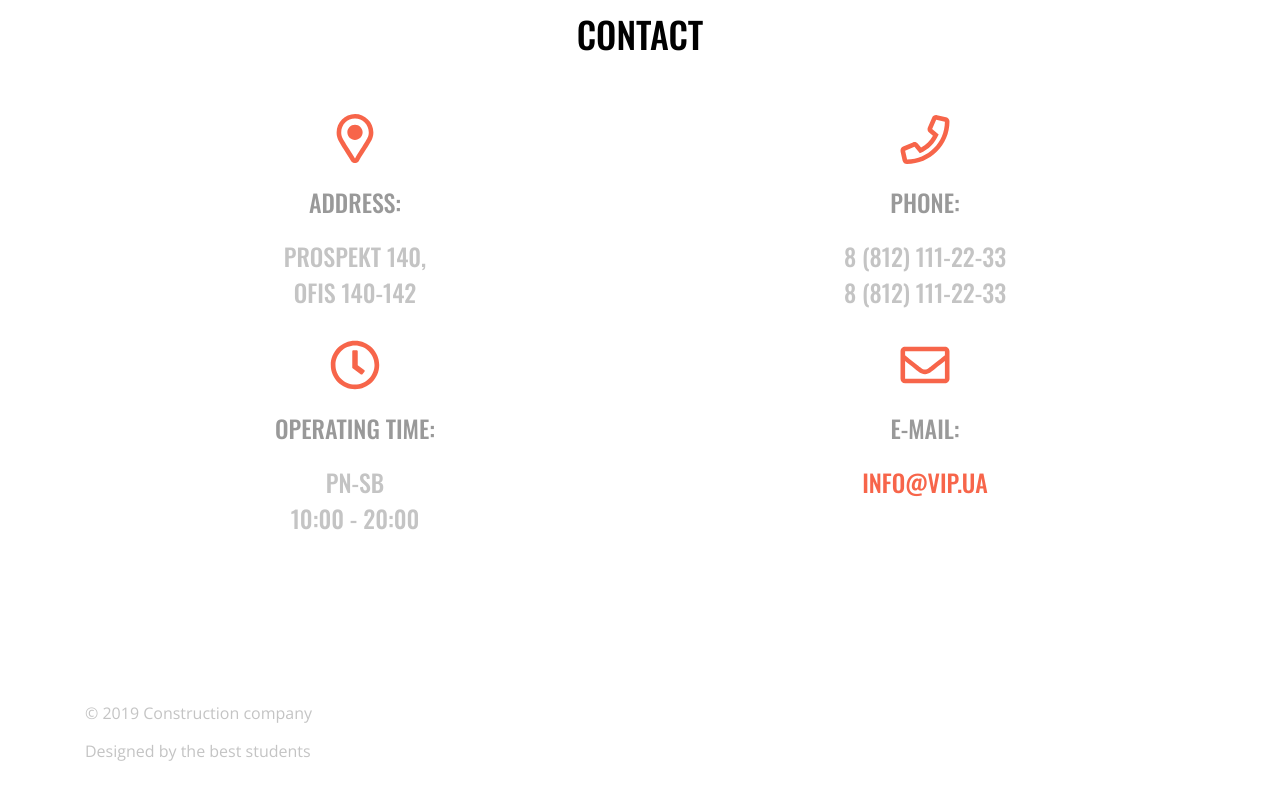
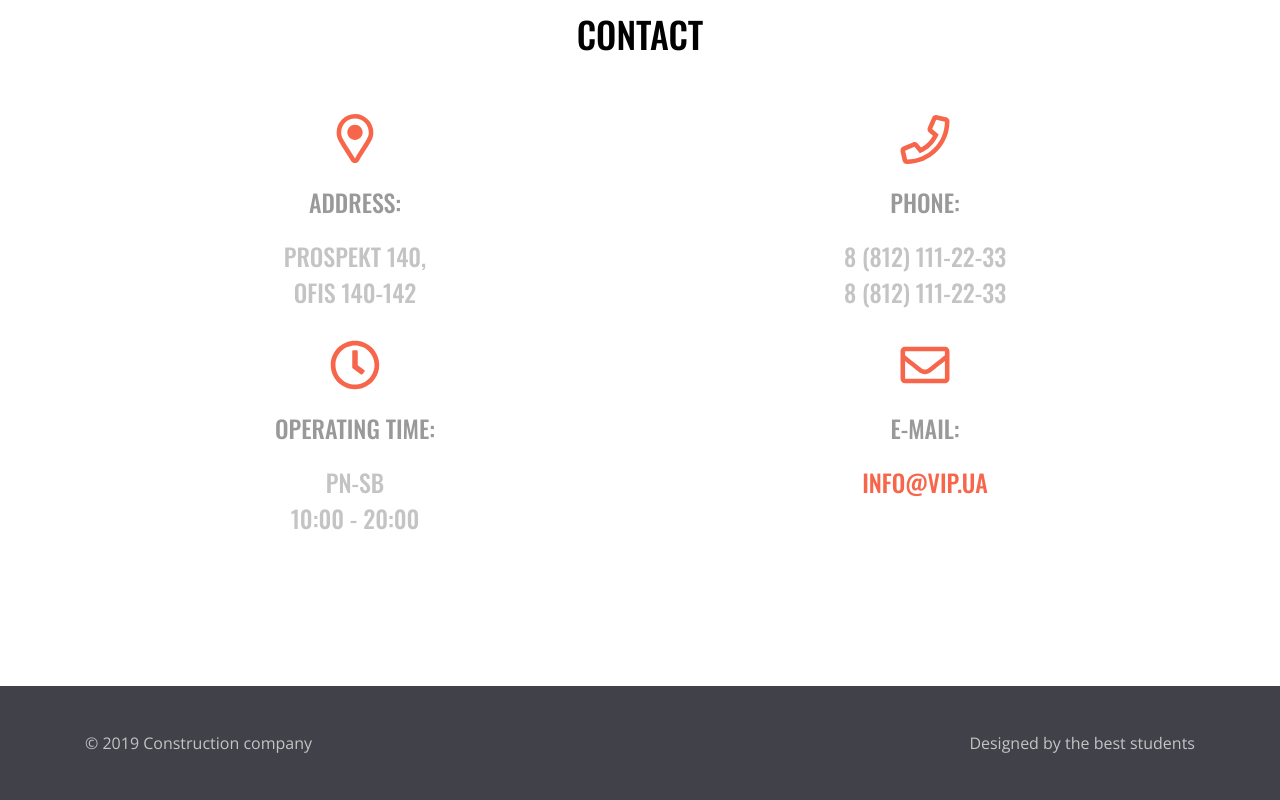
Before and after one commit to ShadePrima/figma-project-sait-2022, a plain HTML site: page index.html in a window 1280 px wide. Shown: the part 7154-7954 px from the top of the page. Before the commit the page ends 7932 px from the top, so only its background shows below. Drawn offline with nearby package versions, Linux system fonts and the light colour scheme.

Commit message:
add footer

```diff
--- a/css/style.css
+++ b/css/style.css
@@ -423,6 +423,10 @@ body {
   }
 }
 
+@media screen and (max-width: 425px) {
+
+}
+
 .services {
   padding: 150px 0;
 }
@@ -492,7 +496,9 @@ body {
   }
 }
 
-.portfolio {}
+.portfolio {
+
+}
 
 
 .portfolio__grid {
@@ -518,13 +524,12 @@ body {
   .portfolio__grid {
     grid-template-columns: repeat(1, 1fr);
   }
+  .portfolio__grid {
+    width: 100%;
+  }
 }
 
-@media screen and (max-width: 425px) {
-  .portfolio__img {
-    margin-left: 22px;
-  }
-}
+
 
 .question {
   padding-top: 150px;
@@ -789,9 +794,31 @@ body {
 
 }
 
-.footer {}
+.footer {
+  padding: 30px 0;
+  background-color: var(--dark-color);
+  color: var(--white-color);
+}
 
-.text-p {}
+.footer__flex {
+  display: flex;
+  justify-content: space-between;
+}
+
+
+@media screen and (max-width: 1280px) {
+  .footer {
+    padding: 30px 15px;
+  }
+}
+
+@media screen and (max-width: 768px) {
+  .footer__flex {
+    flex-direction: column;
+  }
+
+}
+
 
 .footer__copyright {}
 
--- a/index.html
+++ b/index.html
@@ -435,9 +435,10 @@
 
     <footer class="footer">
       <div class="container">
-        <p class="text-p footer__copyright">&copy; 2019 Construction company</p>
-        <p class="text-p footer__brand">Designed by the best students</p>
-
+        <div class="footer__flex">
+          <p class="text-p footer__copyright">&copy; 2019 Construction company</p>
+          <p class="text-p footer__brand">Designed by the best students</p>
+        </div>
       </div>
     </footer>
 
```
